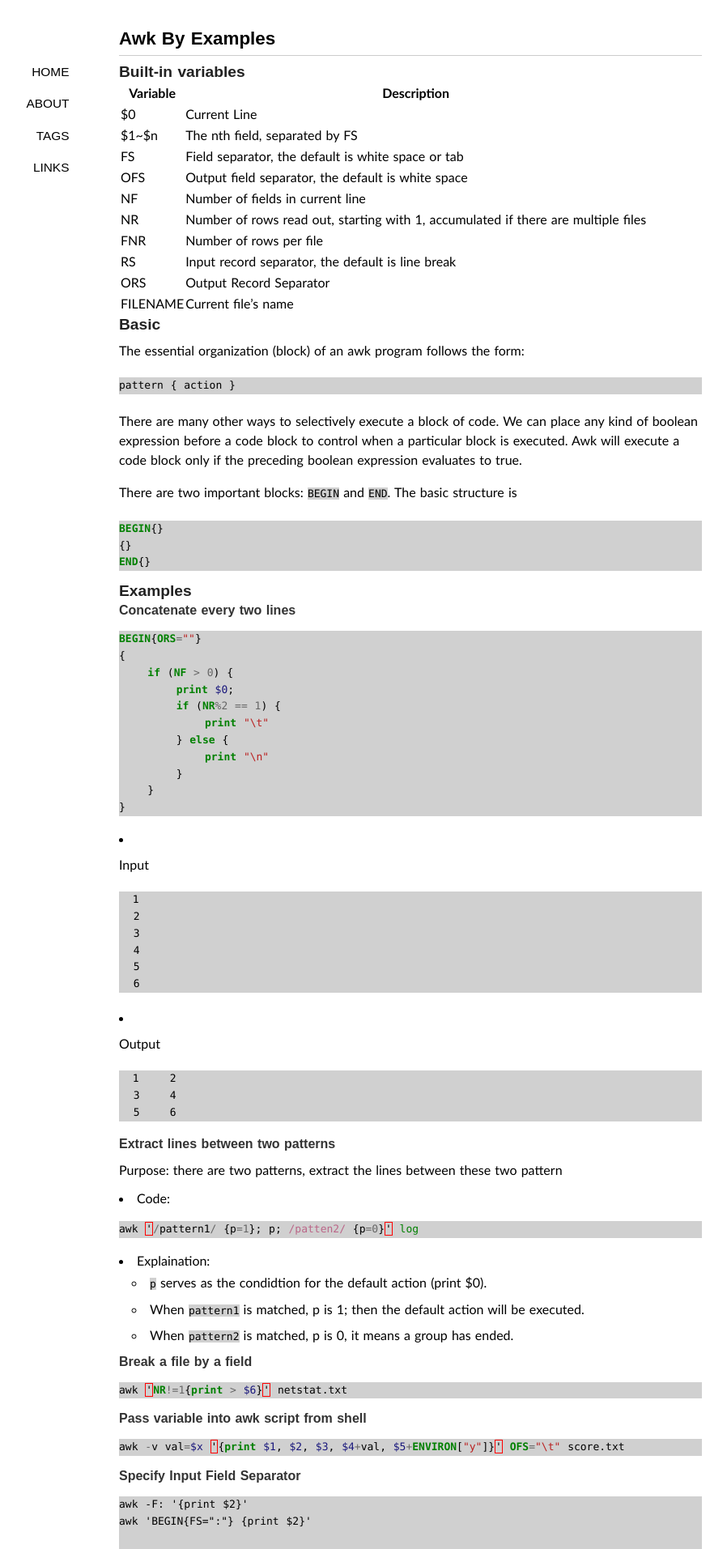
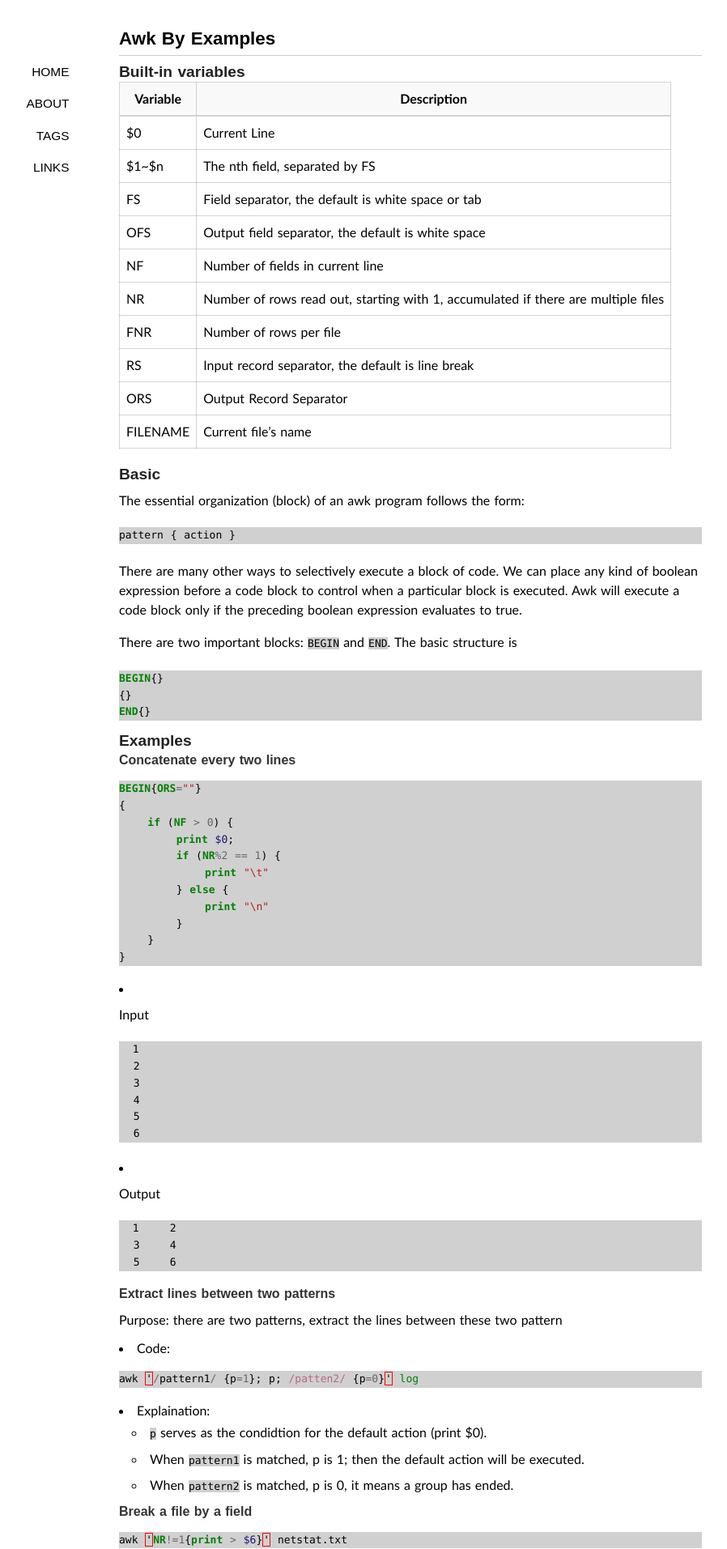
Before and after one commit to lchenn/linchen04.github.io, a Jekyll site: the page built from _posts/2014-07-30-awk-by-examples.md, in a window 1280 px wide. Shown: the top 1913 px of the page at 81% size, without its empty margins (133-1031 px from the left). Built offline with Jekyll 4.4.1, drawn with Linux system fonts in a browser that asks for light colours; some web fonts are replaced; Markdown is read by kramdown in place of the engine named in the settings; comment, search, counter and statistics services are not loaded.

Commit message:
Added extensions and table style

```diff
--- a/_config.yml
+++ b/_config.yml
@@ -1,4 +1,6 @@
 markdown: redcarpet
+redcarpet:
+  extensions: ["no_intra_emphasis", "fenced_code_blocks", "autolink", "tables",     "with_toc_data"]
 permalink: /:year/:month/:day/:title/
 url: http://linchen04.github.com
 author: linchen04
--- a/_posts/2014-07-30-awk-by-examples.md
+++ b/_posts/2014-07-30-awk-by-examples.md
@@ -6,7 +6,6 @@ tags: "Linux"
 ---
 
 ### Built-in variables
-
 
 | Variable | Description   |
 |----------|---------------|
--- a/media/css/style.css
+++ b/media/css/style.css
@@ -138,3 +138,29 @@ background: #ff0000;
 color: white;
 background: #83BF73;
 }
+
+table {
+margin-bottom: 20px;
+max-width: 100%;
+border-collapse: collapse;
+transition: all 0.3s;
+border: 1px solid rgba(0,0,0,0.167);
+}
+table {
+border-collapse: collapse;
+}
+table thead>tr {
+background-color: rgba(249,249,249,0.9);
+}
+table thead tr th {
+border: 1px solid rgba(0,0,0,0.167);
+border-top: 0px none;
+border-bottom-width: 2px;
+vertical-align: bottom;
+padding: 8px;
+}
+table tbody tr td {
+border: 1px solid rgba(0,0,0,0.167);
+vertical-align: top;
+padding: 8px;
+}
```
